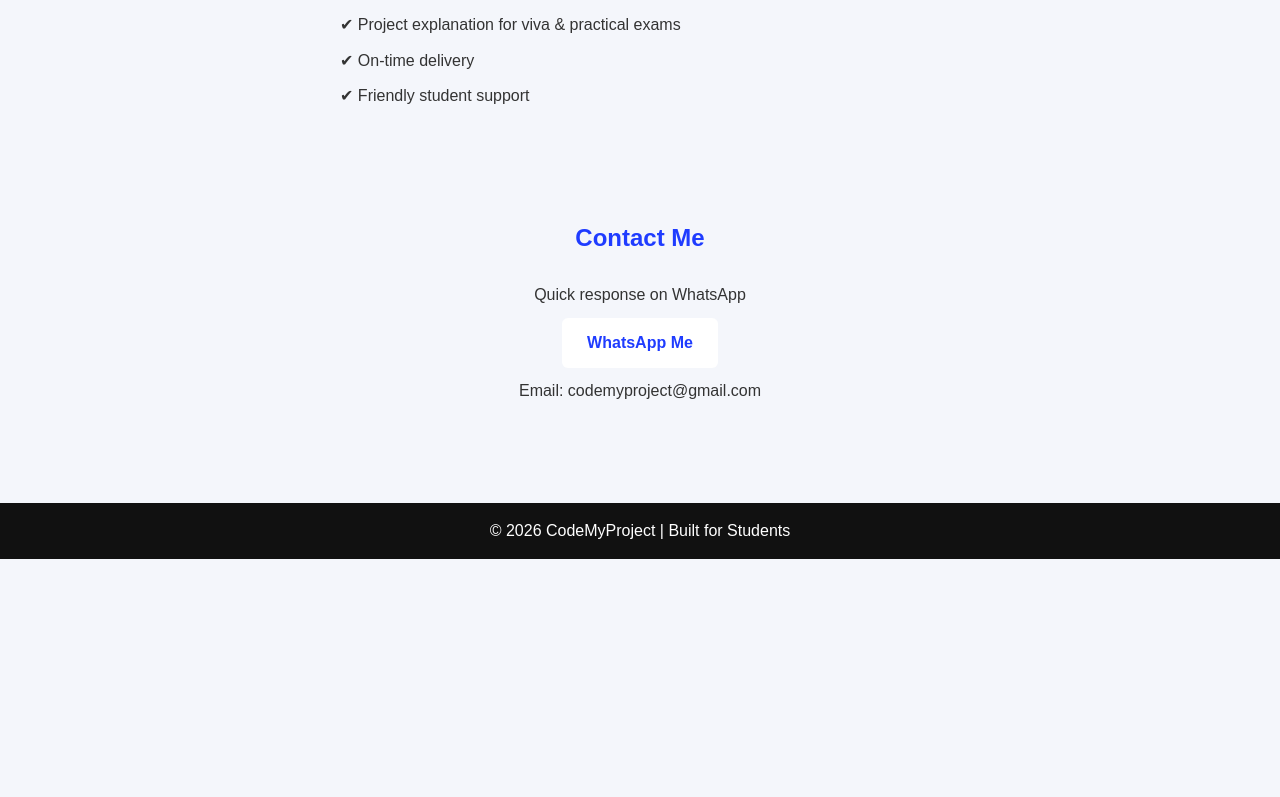
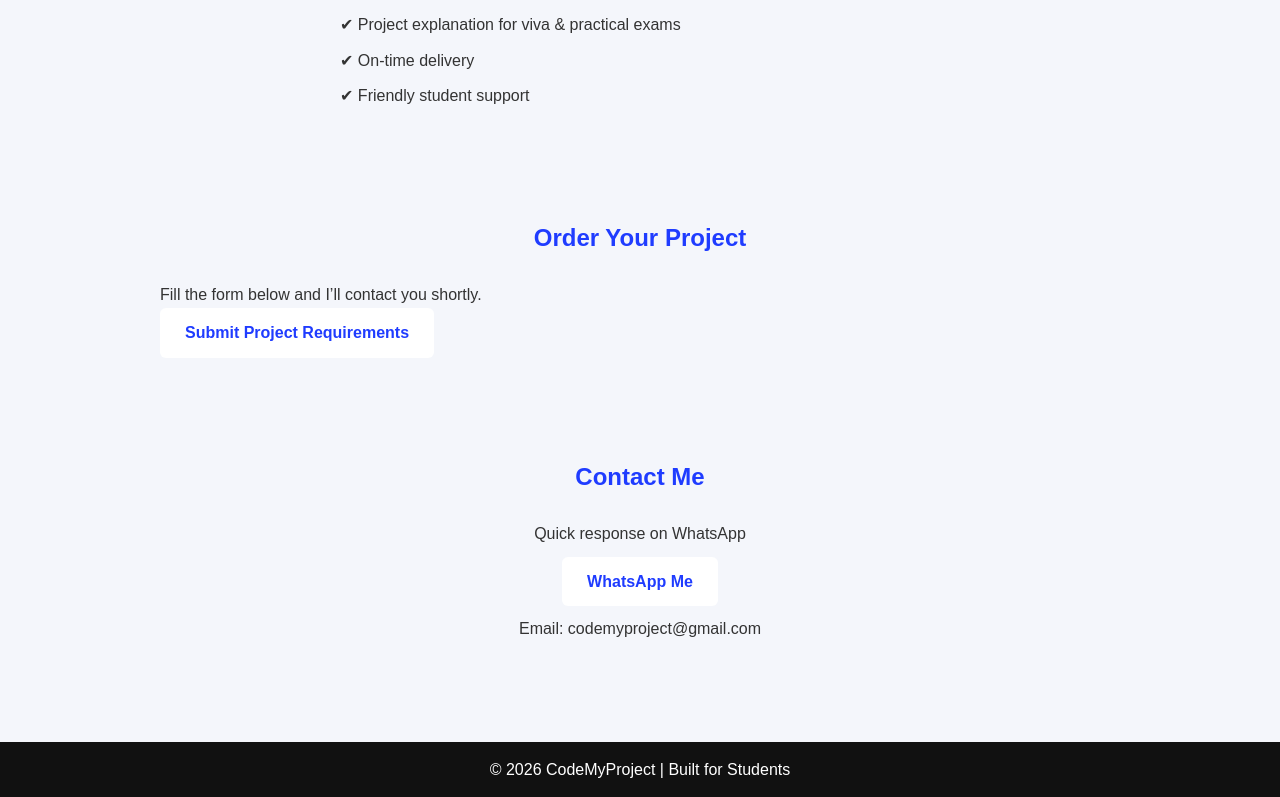
Before and after one commit to yash191127/codemyproject-react, a React (Vite) app: page / in a window 1280 px wide. Shown: the part 1191-1988 px from the top of the page. Before the commit the page ends 1750 px from the top, so only its background shows below. Built offline with nearby package versions, Linux system fonts and the light colour scheme.

Commit message:
Added SEO meta tags and Google verification

```diff
--- a/index.html
+++ b/index.html
@@ -1,11 +1,23 @@
 <!doctype html>
 <html lang="en">
   <head>
-    <meta charset="UTF-8" />
-    <link rel="icon" type="image/svg+xml" href="/vite.svg" />
-    <meta name="viewport" content="width=device-width, initial-scale=1.0" />
-    <title>codemyproject-react</title>
-  </head>
+  <meta charset="UTF-8" />
+
+  <!-- Google Search Console Verification -->
+  <meta
+    name="google-site-verification"
+    content="kIcFMlax_1fnpv2IN66o4Gj6_2W-BS9plazn5ne_g"
+  />
+
+  <!-- SEO -->
+  <title>CodeMyProject | College Website & Mini Project Help</title>
+  <meta
+    name="description"
+    content="CodeMyProject helps college students with website projects, mini projects, and Arduino projects with full explanation and viva support."
+  />
+
+  <meta name="viewport" content="width=device-width, initial-scale=1.0" />
+</head>
   <body>
     <div id="root"></div>
     <script type="module" src="/src/main.jsx"></script>
--- a/src/App.jsx
+++ b/src/App.jsx
@@ -4,6 +4,8 @@ import Services from "./components/Services";
 import WhyChoose from "./components/WhyChoose";
 import Contact from "./components/Contact";
 import Footer from "./components/Footer";
+import OrderForm from "./components/OrderForm";
+import Payment from "./components/Payment";
 
 function App() {
   return (
@@ -12,6 +14,7 @@ function App() {
       <About />
       <Services />
       <WhyChoose />
+      <OrderForm />
       <Contact />
       <Footer />
     </>
--- /dev/null
+++ b/src/components/OrderForm.jsx
@@ -0,0 +1,18 @@
+function OrderForm() {
+  return (
+    <section className="section">
+      <h2>Order Your Project</h2>
+      <p>Fill the form below and I’ll contact you shortly.</p>
+
+      <a
+        className="btn"
+        href="https://forms.gle/YOUR_FORM_LINK"
+        target="_blank"
+      >
+        Submit Project Requirements
+      </a>
+    </section>
+  );
+}
+
+export default OrderForm;
--- /dev/null
+++ b/src/components/Payment.jsx
@@ -0,0 +1,16 @@
+function Payment() {
+  return (
+    <section className="section">
+      <h2>Payment</h2>
+      <p>You can pay securely via UPI after project confirmation.</p>
+
+      <p><strong>UPI ID:</strong> yashr3220@okaxis</p>
+      <p><strong>Accepted Apps:</strong> Google Pay, PhonePe, Paytm</p>
+
+      {/* Optional QR Image */}
+      {/* <img src="/upi-qr.png" alt="UPI QR" width="200" /> */}
+    </section>
+  );
+}
+
+export default Payment;
```
Also changed, not shown: 1 other file (tests, documents, lock files or other folders).
